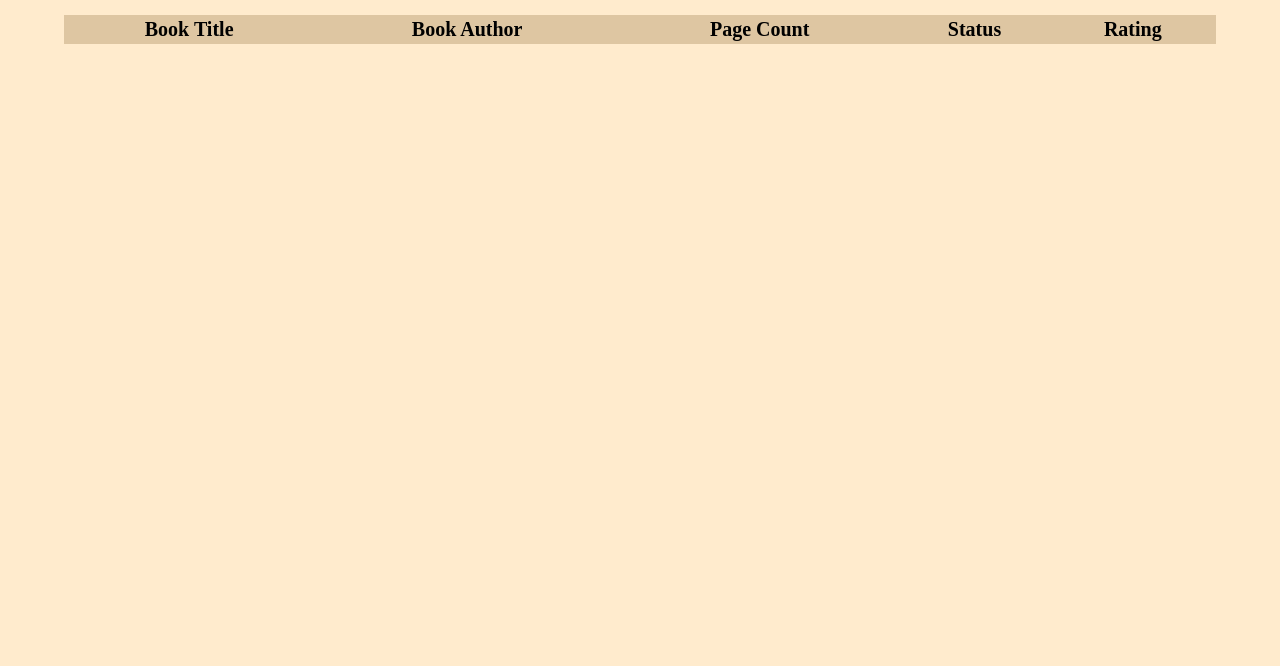
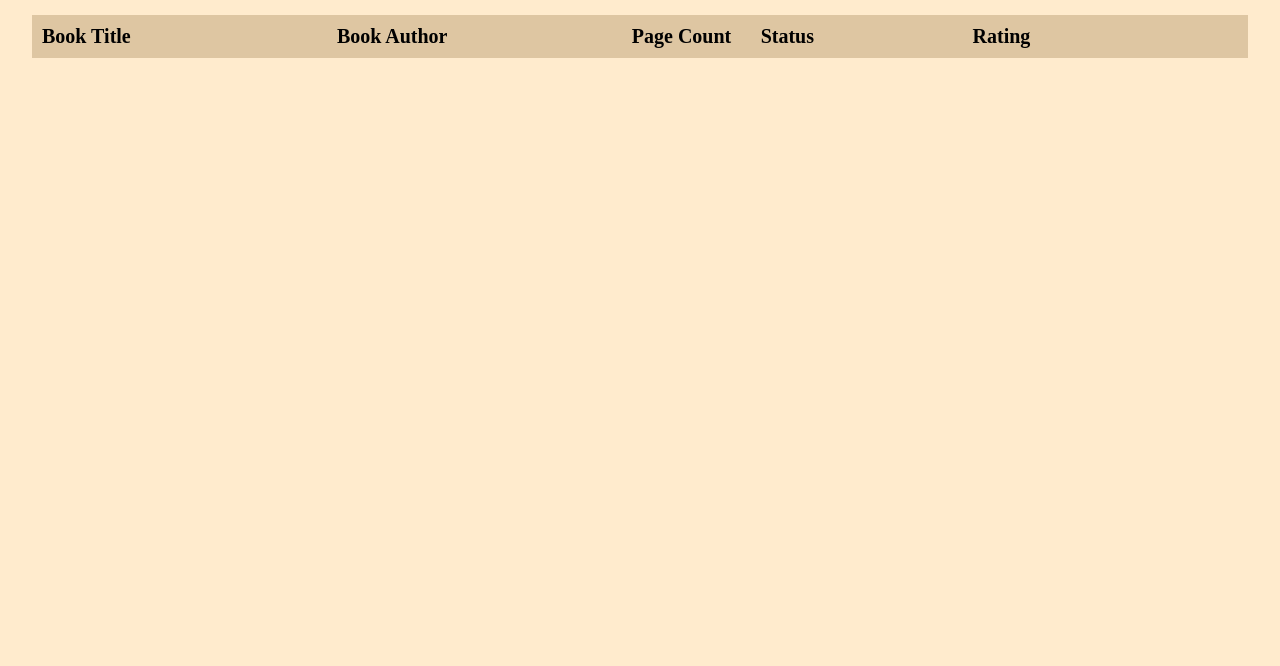
Before and after one commit to gwolanski/library, a website: page index.html in a window 1280 px wide. Shown: the part 134-800 px from the top of the page. Drawn offline with Linux system fonts and the light colour scheme.

Commit message:
Form resets on submit

```diff
--- a/index.html
+++ b/index.html
@@ -31,7 +31,7 @@
             <div class="read input-area">
                 <label for="read" class="label">Read Status:</label>
                 <select name="read" id="read" class="select-input">
-                    <option value="Note Read">Not Read</option>
+                    <option value="Not Read">Not Read</option>
                     <option value="Read">Read</option>
                 </select>
             </div>
@@ -56,11 +56,12 @@
     </div>
     <table id="library-table">
         <tr>
-            <th class="table-header">Book Title</th>
-            <th class="table-header">Book Author</th>
-            <th class="table-header">Page Count</th>
-            <th class="table-header">Status</th>
-            <th class="table-header">Rating</th>
+            <th class="table-header" id="title-column">Book Title</th>
+            <th class="table-header" id="author-column">Book Author</th>
+            <th class="table-header" id="page-column">Page Count</th>
+            <th class="table-header" id="status-column">Status</th>
+            <th class="table-header" id="rating-column">Rating</th>
+            <th class="table-header" id="deletebtn-column"> </th>
         </tr>
     </table>
 
--- a/script.js
+++ b/script.js
@@ -25,6 +25,8 @@ function submit() {
     let newBook = new Book(title, author, pages, read, rating);
     myLibrary.push(newBook);
     addBookToLibrary(newBook);
+    bookForm.reset();
+    closeForm();
 }
 
 function openForm() {
--- a/style.css
+++ b/style.css
@@ -137,10 +137,44 @@ form {
 
 table {
     margin: 2vh auto 0 auto;
-    width: 90%;
+    width: 95%;
     background-color: rgba(145, 113, 65, 0.3);
+    border-collapse: collapse;
+    table-layout: fixed;
+    padding: 10px;
 }
 
 .table-header {
     font-size: 1.25rem;
+    width: 15%;
+    text-align: left;
 }
+
+td {
+    width: 15%;
+    word-wrap: break-word;
+    text-align: left;
+}
+
+th,
+td {
+    padding: 10px;
+}
+
+#title-column,
+#author-column {
+    width: 25%;
+}
+
+#page-column {
+    width: 10%;
+}
+
+#status-column,
+#rating-column {
+    width: 17.5%;
+}
+
+#deletebtn-column {
+    width: 5%
+}
```
